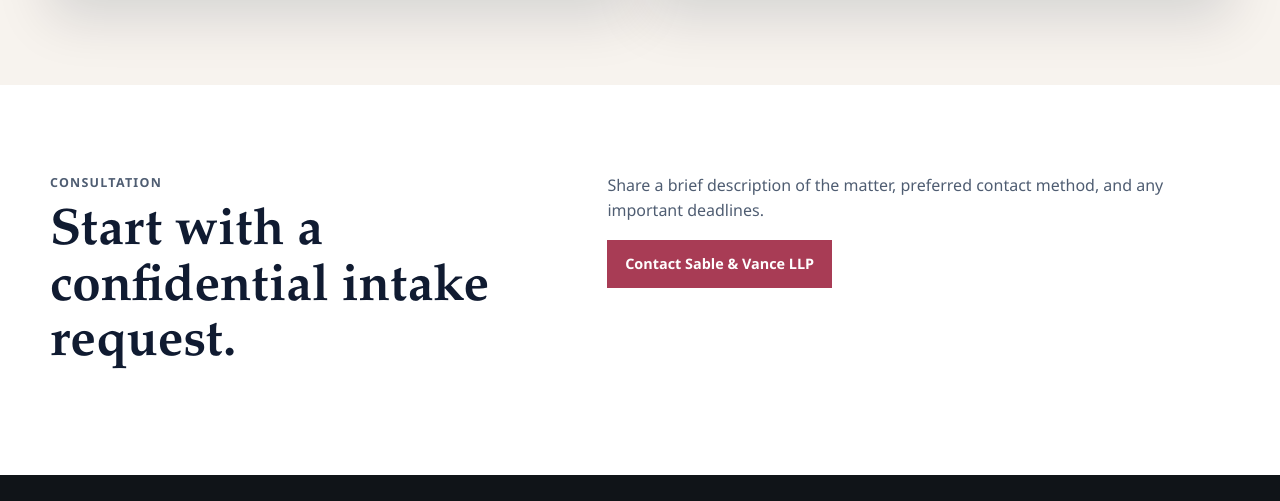
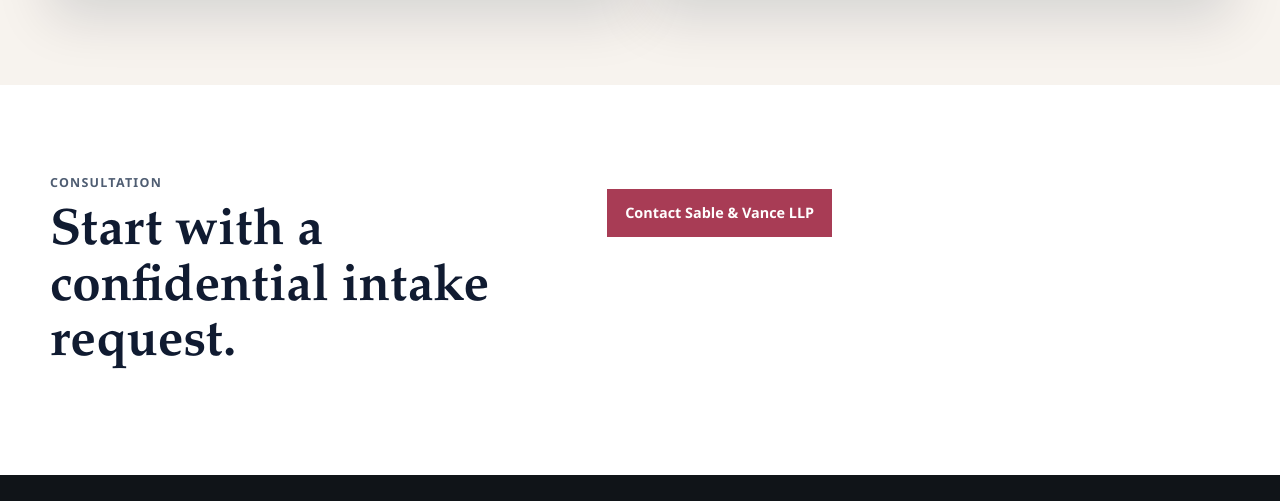
Before and after one commit to inayajeremiah/SableVance, a plain HTML site: page index.html in a window 1280 px wide. Shown: the part 4403-4904 px from the top of the page. Drawn offline with Linux system fonts and the light colour scheme.

Commit message:
Update index.html

```diff
--- a/index.html
+++ b/index.html
@@ -168,7 +168,7 @@
         <div class="container two-column">
           <div><p class="section-label">Consultation</p><h2 id="consultation-title">Start with a confidential intake request.</h2></div>
           <div>
-            <p>Share a brief description of the matter, preferred contact method, and any important deadlines.</p>
+            <p></p>
             <a class="button button-primary" href="contact/">Contact Sable & Vance LLP</a>
           </div>
         </div>
```
